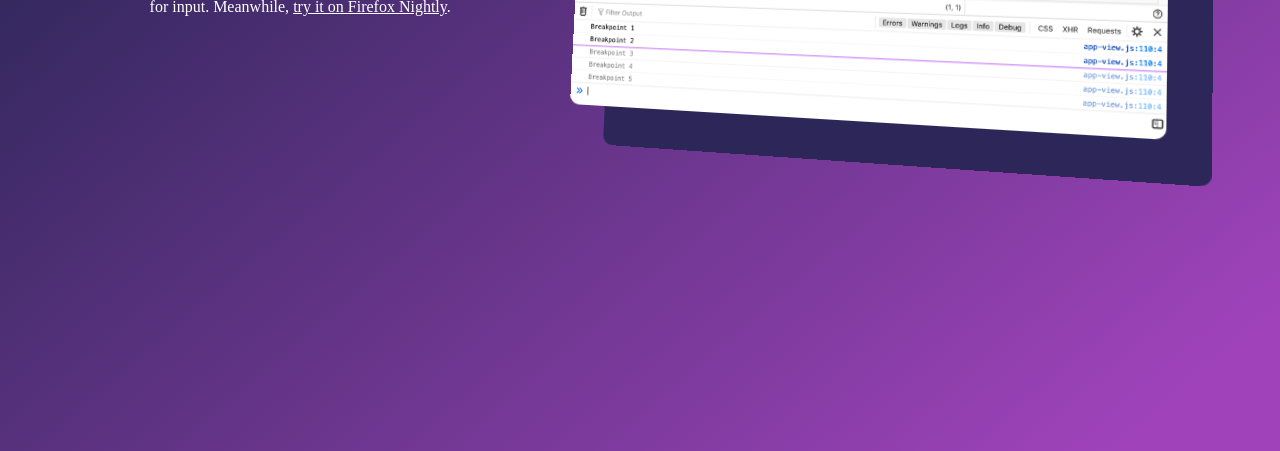
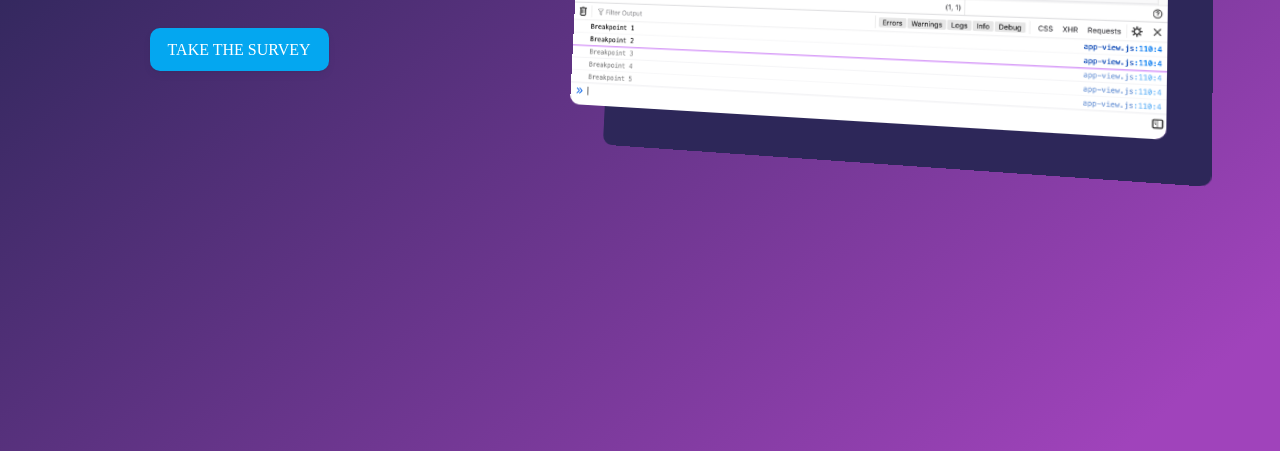
Before and after one commit to past/replay-site, a plain HTML site: page index.html in a window 1280 px wide. Shown: the part 349-800 px from the top of the page. Drawn offline with Linux system fonts and the light colour scheme.

Commit message:
Add survey, update recording icon and remove sign up form (#27)

```diff
--- a/index.html
+++ b/index.html
@@ -15,8 +15,14 @@
         </h1>
         <p>
           We'll let you know on <a href="https://twitter.com/FirefoxDevTools">@FirefoxDevTools</a> when it's ready for input.
-          Meanwhile, <a href="https://developer.mozilla.org/en-US/docs/Mozilla/Projects/WebReplay">try it on Firefox Nightly</a>.
+          Meanwhile, take <a href="https://www.surveygizmo.com/s3/5356503/firefox-replay-homepage">this survey</a> to give us
+          feedback about it and <a href="https://developer.mozilla.org/en-US/docs/Mozilla/Projects/WebReplay">try it on Firefox Nightly</a>.
         </p>
+        <div class="buttons">
+          <a href="https://www.surveygizmo.com/s3/5356503/firefox-replay-homepage">
+            <div class="button survey-button">Take the survey</div>
+          </a>
+        </div>
 
       </div>
       <div class="hero-image">
--- a/styles.css
+++ b/styles.css
@@ -130,3 +130,23 @@ h1 a {
 h1 a:visited {
     color: white;
 }
+
+.survey-button {
+  background: #04a7f0;
+  color: white;
+  margin-inline-end: 12px;
+}
+
+.hero .buttons a {
+  text-decoration: none;
+}
+
+.hero .button {
+  box-shadow: 0 4px 6px rgba(50,50,93,.11), 0 1px 3px rgba(0,0,0,.08);
+  display: inline-block;
+  padding: 10px 18px 9px;
+  border-radius: 10px;
+  margin-top: 16px;
+  line-height: 1.5em;
+  text-transform: uppercase;
+}
```
